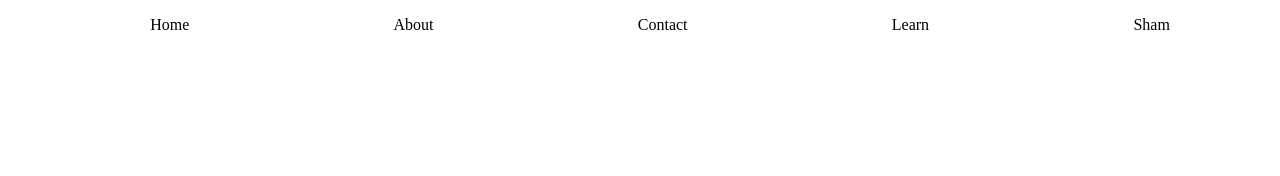
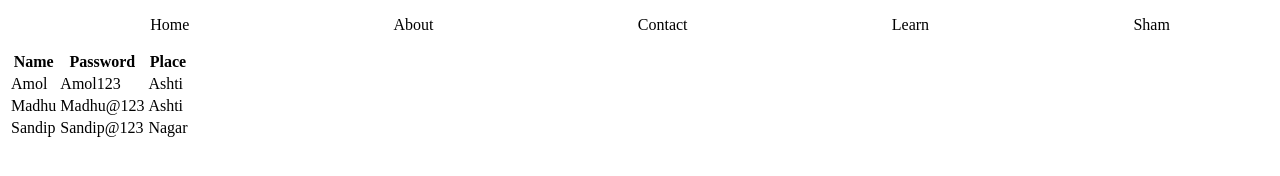
Before and after one commit to EngineeringSham/AmolLearnRepository, a plain HTML site: page index.html in a window 1280 px wide. Drawn offline with Linux system fonts and the light colour scheme.

Commit message:
Second-commit

```diff
--- a/index.html
+++ b/index.html
@@ -21,7 +21,34 @@
 
     </body>
     <footer>
+          <table>
 
+            <thead>
+                <tr>
+                    <th>Name</th>
+                    <th>Password</th>
+                    <th>Place</th>
+                </tr>
+            </thead>
+            <tbody>
+                 <tr>
+                    <td>Amol</td>
+                    <td>Amol123</td>
+                    <td>Ashti</td>
+                 </tr>
+                 <tr>
+                    <td>Madhu</td>
+                    <td>Madhu@123</td>
+                    <td>Ashti</td>
+                 </tr>
+                 <tr>
+                    <td>Sandip</td>
+                    <td>Sandip@123</td>
+                    <td>Nagar</td>
+                 </tr>
+            </tbody>
+
+          </table>
     </footer>
 </body>
  <script src="index.js"></script>
```
